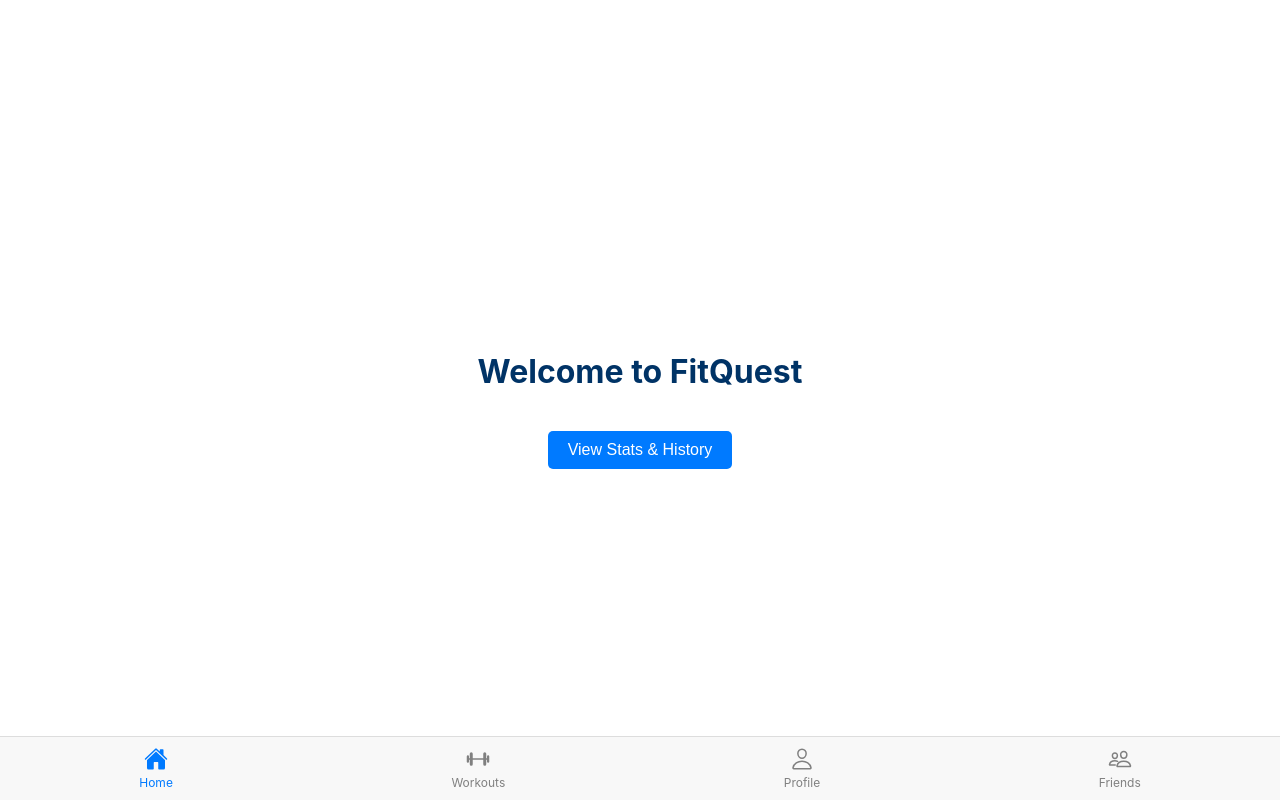
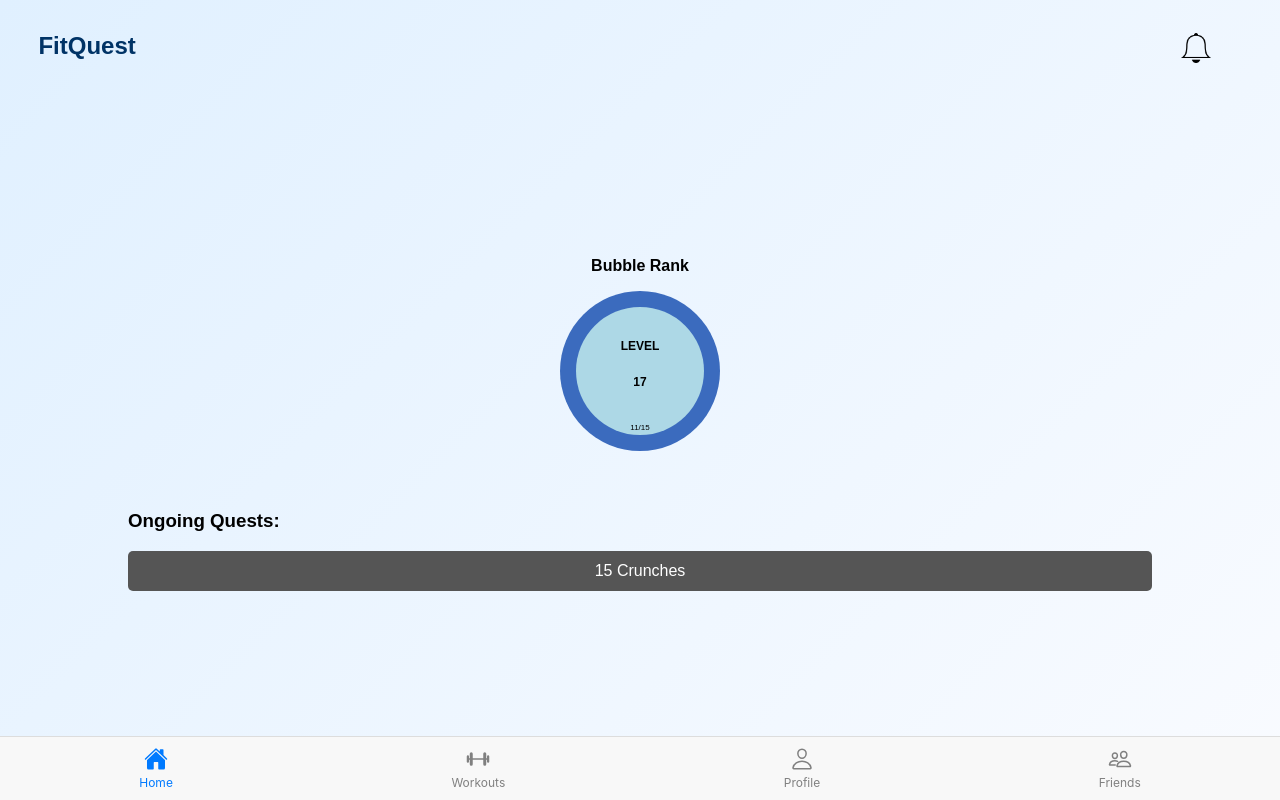
Before and after one commit to Aiden-Rodriguez/FitQuestPrototype, a React (Create React App) app in the folder fitquest/: page / in a window 1280 px wide. Built offline with nearby package versions, Linux system fonts and the light colour scheme.

Commit message:
Home screen update

```diff
--- a/fitquest/src/App.js
+++ b/fitquest/src/App.js
@@ -6,16 +6,34 @@ import ProfileScreen from './ProfilePage';
 import FriendsScreen from './FriendsPage';
 import StatsHistoryScreen from './StatsHistoryScreen';
 import WorkoutsScreen from './workouts';
+import "./HomeScreen.css";
+import bellIcon from "./assets/bellicon.png";
 // Individual screen components
 function HomeScreen() {
   const navigate = useNavigate();
+
   return (
-    <div className="container" style={{ display: 'flex', flexDirection: 'column', alignItems: 'center', justifyContent: 'center', height: '100vh' }}>
-      <h1>Welcome to FitQuest</h1>
-      <div className="button-container" style={{ marginTop: '20px' }}>
-        <button className="stats-button" onClick={() => navigate('/stats-history')}>
-          View Stats & History
-        </button>
+    <div className="home-container">
+      {/* Header Section */}
+      <div className="header">
+        <h1 className="title">FitQuest</h1>
+        <img src={bellIcon} alt="Profile" className="bell-icon" />
+      </div>
+
+      {/* Level Display */}
+      <div className="level-display">
+        <span className="rank-text">Bubble Rank</span>
+        <div className="level-circle">
+          <span className="level-text">LEVEL</span>
+          <span className="level-number">17</span>
+          <span className="xp-progress">11/15</span>
+        </div>
+      </div>
+
+      {/* Ongoing Quest Section */}
+      <div className="quest-section">
+        <h3>Ongoing Quests:</h3>
+        <div className="quest-box">15 Crunches</div> {/* Added default quest */}
       </div>
     </div>
   );
--- /dev/null
+++ b/fitquest/src/HomeScreen.css
@@ -0,0 +1,121 @@
+/* HomePage.css */
+.home-container {
+    display: flex;
+    flex-direction: column;
+    align-items: center;
+    justify-content: center;
+    height: 100vh;
+    background: linear-gradient(135deg, #e0f0ff, #f9fbff);
+    color: black;
+    font-family: Arial, sans-serif;
+    text-align: center;
+    position: relative;
+  }
+
+  /* Header */
+  .header {
+    width: 100%;
+    display: flex;
+    justify-content: space-between;
+    align-items: center;
+    padding: 2vh;
+    position: absolute;
+    top: 0;
+  }
+
+  .title {
+    font-size: 3vh;
+    font-weight: bold;
+    margin-left: 3vw;
+  }
+
+  .bell-icon {
+    width: 5vh;
+    height: 5vh;
+    margin-right: 5vw;
+    border-radius: 50%;
+    object-fit: cover;
+  }
+
+  /* Level Display */
+  .level-display {
+    display: flex;
+    flex-direction: column;
+    align-items: center;
+    justify-content: center;
+    margin-top: 10vh;
+  }
+
+  .rank-text {
+    font-size: 2vh;
+    font-weight: bold;
+    color: black;
+    margin-bottom: -2vh;
+    position: relative;
+    top: -4vh;
+  }
+
+  .level-circle {
+    width: 20vmin;
+    height: 20vmin;
+    border-radius: 50%;
+    background-color: #3b6bbe;
+    display: flex;
+    flex-direction: column;
+    align-items: center;
+    justify-content: center;
+    position: relative;
+  }
+
+  .level-circle::before {
+    content: "";
+    width: 16vmin;
+    height: 16vmin;
+    background-color: #add8e6;
+    border-radius: 50%;
+    position: absolute;
+  }
+
+  .level-text {
+    font-size: 1.5vh;
+    font-weight: bold;
+    position: absolute;
+    z-index: 2;
+    top: 30%;
+  }
+
+  .level-number {
+    font-size: 1.5vh;
+    font-weight: bold;
+    margin-top: 0.5vh;
+    position: absolute;
+    z-index: 2;
+    top: 50%;
+  }
+
+  .xp-progress {
+    font-size: 1vh;
+    position: absolute;
+    bottom: 12%;
+    z-index: 2;
+  }
+
+  /* Quest Section */
+  .quest-section {
+    margin-top: 5vh;
+    text-align: left;
+    width: 80%;
+  }
+
+  .quest-box {
+    width: 100%;
+    height: 5vh;
+    background-color: #555;
+    border-radius: 5px;
+    margin-top: 1vh;
+    display: flex;
+    align-items: center;
+    justify-content: center;
+    color: white;
+    font-size: 2vh;
+  }
```
Also changed, not shown: fitquest/src/assets/bellicon.png (added).
